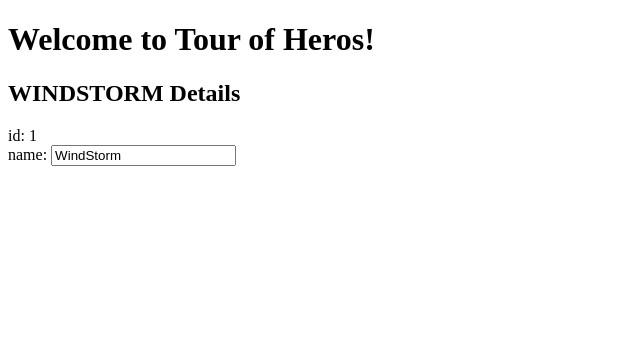
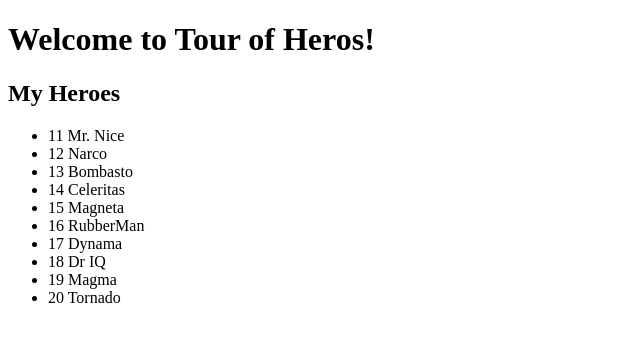
Before and after one commit to Olie440/angular-tour-of-heros, an Angular app: page / in a window 1280 px wide. Shown: the top 342 px of the page, without its empty margins (0-640 px from the left). Built offline with nearby package versions, Linux system fonts and the light colour scheme.

Commit message:
Add a list of heros

```diff
--- a/src/app/heroes/heroes.component.html
+++ b/src/app/heroes/heroes.component.html
@@ -1,7 +1,16 @@
-<h2>{{hero.name | uppercase}} Details</h2>
-<div><span>id: </span>{{hero.id}}</div>
-<div>
-  <label>name:
-    <input [(ngModel)]="hero.name" placeholder="name">
-  </label>
+<h2>My Heroes</h2>
+<ul class="heroes">
+  <li *ngFor="let hero of heroes" (click)="onSelect(hero)">
+    <span class="badge">{{hero.id}}</span> {{hero.name}}
+  </li>
+</ul>
+
+<div *ngIf="selectedHero">
+  <h2>{{selectedHero.name | uppercase}} Details</h2>
+  <div><span>id: </span>{{selectedHero.id}}</div>
+  <div>
+    <label>name:
+      <input [(ngModel)]="selectedHero.name" placeholder="name">
+    </label>
+  </div>
 </div>
--- a/src/app/heroes/heroes.component.ts
+++ b/src/app/heroes/heroes.component.ts
@@ -1,5 +1,6 @@
 import { Hero } from '../hero';
 import { Component, OnInit } from '@angular/core';
+import { HEROES } from '../mock-heroes';
 
 @Component({
   selector: 'app-heroes',
@@ -8,14 +9,15 @@
 })
 export class HeroesComponent implements OnInit {
 
-  hero: Hero = {
-    id: 1,
-    name: 'WindStorm'
-  };
+  heroes = HEROES;
+  selectedHero: Hero;
 
   constructor() { }
 
   ngOnInit() {
   }
 
+  onSelect(hero: Hero) {
+    this.selectedHero = hero;
+  }
 }
--- /dev/null
+++ b/src/app/mock-heroes.ts
@@ -0,0 +1,15 @@
+import { Hero } from './hero';
+
+// This will be used by the app until the data is fetched from a server later
+export const HEROES: Hero[] = [
+  { id: 11, name: 'Mr. Nice' },
+  { id: 12, name: 'Narco' },
+  { id: 13, name: 'Bombasto' },
+  { id: 14, name: 'Celeritas' },
+  { id: 15, name: 'Magneta' },
+  { id: 16, name: 'RubberMan' },
+  { id: 17, name: 'Dynama' },
+  { id: 18, name: 'Dr IQ' },
+  { id: 19, name: 'Magma' },
+  { id: 20, name: 'Tornado' }
+];
```
